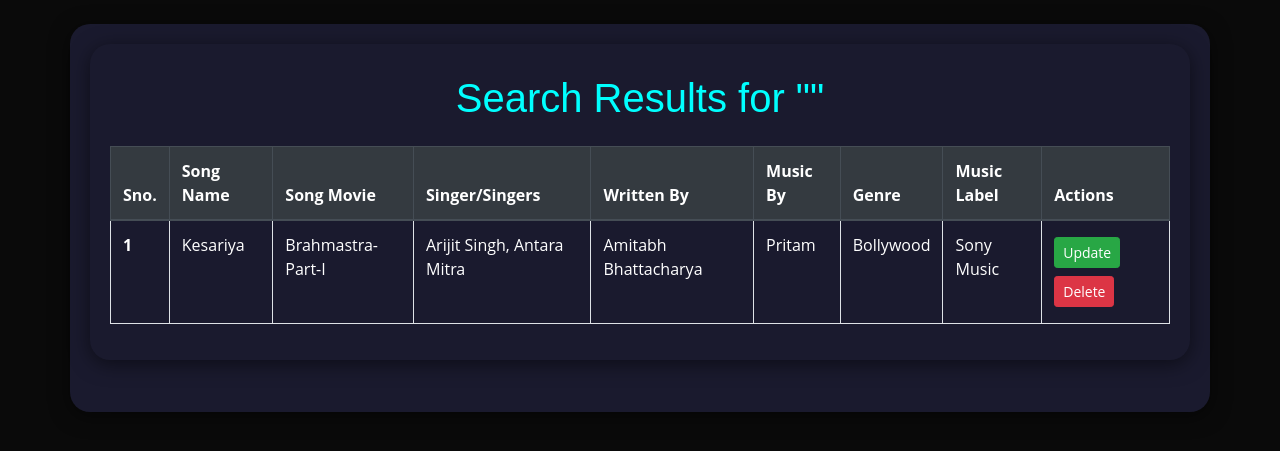
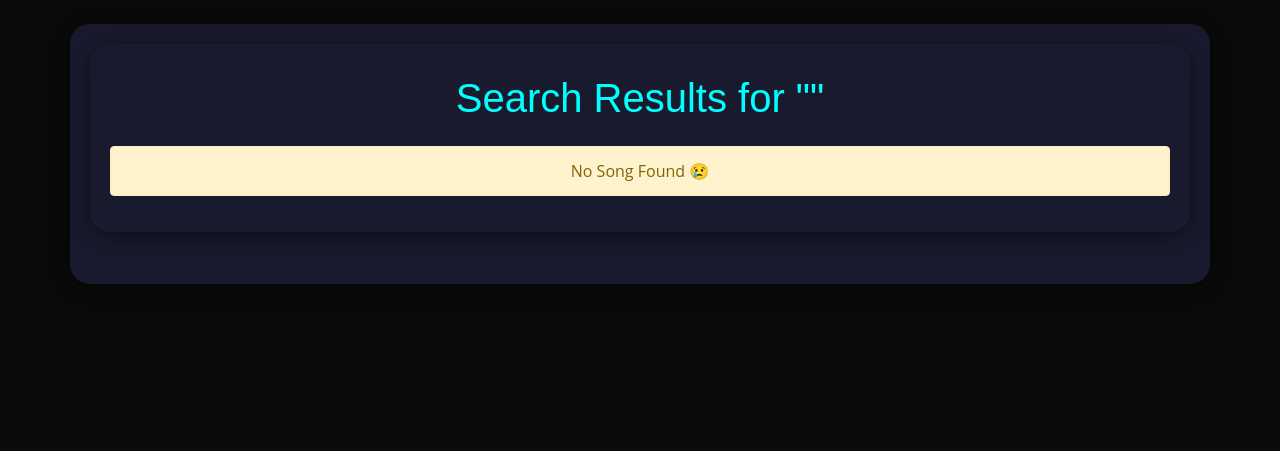
Before and after one commit to aamlan15/Music-Playlist-Manager, a Flask app: page /search in a window 1280 px wide. Shown: the part 59-510 px from the top of the page. Run offline with Flask 3, Linux system fonts and the light colour scheme.

Commit message:
Added with the changes

```diff
--- a/app.py
+++ b/app.py
@@ -1,48 +1,68 @@
-from flask import Flask,render_template,request,redirect
+from flask import Flask, render_template, request, redirect, session
 from flask_sqlalchemy import SQLAlchemy
-import sqlite3
+import uuid
+
 app = Flask(__name__)
+app.secret_key = 'your_secret_key'  # Set a strong secret key for sessions
 
-app.config['SQLALCHEMY_DATABASE_URI']="sqlite:///song.db"
-app.config['SQLALCHEMY_TRACK_MODIFICATIONS']=False
-db=SQLAlchemy(app)
+app.config['SQLALCHEMY_DATABASE_URI'] = "sqlite:///song.db"
+app.config['SQLALCHEMY_TRACK_MODIFICATIONS'] = False
+db = SQLAlchemy(app)
+
+# Assign user_id to every new session
+@app.before_request
+def assign_user():
+    if 'user_id' not in session:
+        session['user_id'] = str(uuid.uuid4())
 
 class Song(db.Model):
-    sno=db.Column(db.Integer, primary_key=True)
-    name=db.Column(db.String(100), nullable=False)
-    movie=db.Column(db.String(100), nullable=False)
-    artist=db.Column(db.String(100), nullable=False)
-    write=db.Column(db.String(100), nullable=False)
-    music=db.Column(db.String(100), nullable=False)
+    sno = db.Column(db.Integer, primary_key=True)
+    name = db.Column(db.String(100), nullable=False)
+    movie = db.Column(db.String(100), nullable=False)
+    artist = db.Column(db.String(100), nullable=False)
+    write = db.Column(db.String(100), nullable=False)
+    music = db.Column(db.String(100), nullable=False)
     genre = db.Column(db.String(100), nullable=False)
-    label=db.Column(db.String(100), nullable=False)
+    label = db.Column(db.String(100), nullable=False)
+    user_id = db.Column(db.String(100), nullable=False)  # 👈 Add user_id
 
     def __repr__(self):
         return f"{self.sno} - {self.name}"
 
-@app.route("/",methods=['GET','POST'])
+@app.route("/", methods=['GET', 'POST'])
 def home():
-    if request.method=="POST":
-        name=request.form['name']
-        movie=request.form['movie']
-        artist=request.form['artist']
-        write=request.form['write']
-        music=request.form['music']
-        genre=request.form['genre']
-        label=request.form['label']
-        song=Song(name=name,movie=movie,artist=artist,write=write,music=music,genre=genre,label=label)
+    if request.method == "POST":
+        name = request.form['name']
+        movie = request.form['movie']
+        artist = request.form['artist']
+        write = request.form['write']
+        music = request.form['music']
+        genre = request.form['genre']
+        label = request.form['label']
+        user_id = session['user_id']  # Get current user's ID
+
+        song = Song(
+            name=name,
+            movie=movie,
+            artist=artist,
+            write=write,
+            music=music,
+            genre=genre,
+            label=label,
+            user_id=user_id
+        )
         db.session.add(song)
         db.session.commit()
-    allsong=Song.query.all()
-    return render_template('index.html',allsong=allsong)
 
+    # Show only current user's songs
+    allsong = Song.query.filter_by(user_id=session['user_id']).all()
+    return render_template('index.html', allsong=allsong)
 
 @app.route('/search')
 def search():
     query = request.args.get('search', '').lower()
-
-    # Case-insensitive search using SQLAlchemy's ilike (for SQLite)
-    results = Song.query.filter(
+    user_id = session['user_id']
+    results = Song.query.filter_by(user_id=user_id).filter(
         Song.name.ilike(f'%{query}%') |
         Song.movie.ilike(f'%{query}%') |
         Song.artist.ilike(f'%{query}%') |
@@ -51,11 +71,7 @@ def search():
         Song.genre.ilike(f'%{query}%') |
         Song.label.ilike(f'%{query}%')
     ).all()
-
     return render_template('search.html', songs=results, query=query)
-
-    return render_template('search.html', songs=results, query=query)
-
 
 @app.route("/about")
 def About():
@@ -69,37 +85,32 @@ def Tech():
 def myview():
     return render_template('myview.html')
 
-@app.route("/update/<int:sno>",methods=['GET','POST'])
+@app.route("/update/<int:sno>", methods=['GET', 'POST'])
 def update(sno):
-    if request.method=="POST":
-        name=request.form['name']
-        movie=request.form['movie']
-        artist=request.form['artist']
-        write=request.form['write']
-        music=request.form['music']
-        genre=request.form['genre']
-        label=request.form['label']
-        song=Song.query.filter_by(sno=sno).first()
-        song.name=name
-        song.movie=movie
-        song.artist=artist
-        song.write=write
-        song.music=music
-        song.genre=genre
-        song.label=label
-        db.session.add(song)
+    song = Song.query.filter_by(sno=sno, user_id=session['user_id']).first()
+    if not song:
+        return redirect("/")
+
+    if request.method == "POST":
+        song.name = request.form['name']
+        song.movie = request.form['movie']
+        song.artist = request.form['artist']
+        song.write = request.form['write']
+        song.music = request.form['music']
+        song.genre = request.form['genre']
+        song.label = request.form['label']
         db.session.commit()
         return redirect("/")
 
-    song=Song.query.filter_by(sno=sno).first()
-    return render_template('update.html',song=song)
+    return render_template('update.html', song=song)
 
 @app.route("/delete/<int:sno>")
 def delete(sno):
-    song=Song.query.filter_by(sno=sno).first()
-    db.session.delete(song)
-    db.session.commit()
+    song = Song.query.filter_by(sno=sno, user_id=session['user_id']).first()
+    if song:
+        db.session.delete(song)
+        db.session.commit()
     return redirect("/")
 
-if __name__=="__main__":
+if __name__ == "__main__":
     app.run(debug=True)
--- a/templates/base.html
+++ b/templates/base.html
@@ -10,6 +10,7 @@
     <link rel="stylesheet" href="https://cdn.jsdelivr.net/npm/bootstrap@4.4.1/dist/css/bootstrap.min.css"
         integrity="sha384-Vkoo8x4CGsO3+Hhxv8T/Q5PaXtkKtu6ug5TOeNV6gBiFeWPGFN9MuhOf23Q9Ifjh" crossorigin="anonymous">
     <link rel="stylesheet" href="/static/style.css">
+
     <title>{% block title %}{% endblock title %} - Music Playlist Manager</title>
 </head>
 
--- a/templates/index.html
+++ b/templates/index.html
@@ -106,6 +106,7 @@
 </div>
 
 <!-- Scripts -->
+
 <script src="https://code.jquery.com/jquery-3.4.1.slim.min.js" crossorigin="anonymous"></script>
 <script src="https://cdn.jsdelivr.net/npm/popper.js@1.16.0/dist/umd/popper.min.js"
     crossorigin="anonymous"></script>
--- a/templates/search.html
+++ b/templates/search.html
@@ -1,58 +1,8 @@
-<!DOCTYPE html>
-<html>
-
-<head>
-    <!-- Required meta tags -->
-    <meta charset="utf-8">
-    <meta name="viewport" content="width=device-width, initial-scale=1, shrink-to-fit=no">
-
-    <!-- Bootstrap CSS -->
-    <link rel="stylesheet" href="https://cdn.jsdelivr.net/npm/bootstrap@4.4.1/dist/css/bootstrap.min.css"
-        integrity="sha384-Vkoo8x4CGsO3+Hhxv8T/Q5PaXtkKtu6ug5TOeNV6gBiFeWPGFN9MuhOf23Q9Ifjh" crossorigin="anonymous">
-    <link rel="stylesheet" href="/static/style.css">
-
-    <title>{% block title %}Search Results{% endblock title %} - Music Playlist Manager</title>
-</head>
-
-<body>
-
-    <!-- Navbar -->
-   <nav class="navbar navbar-expand-lg navbar-dark" style="background-color: transparent;">
-    <a class="navbar-brand" href="/"><strong>🎵 Music Playlist Manager</strong></a>
-    <button class="navbar-toggler" type="button" data-toggle="collapse" data-target="#navbarNav"
-        aria-controls="navbarNav" aria-expanded="false" aria-label="Toggle navigation">
-        <span class="navbar-toggler-icon"></span>
-    </button>
-
-    <div class="collapse navbar-collapse" id="navbarNav">
-        <ul class="navbar-nav">
-            <li class="nav-item active">
-                <a class="nav-link" href="/">Home <span class="sr-only">(current)</span></a>
-            </li>
-            <li class="nav-item">
-                <a class="nav-link" href="/about">About</a>
-            </li>
-            <li class="nav-item">
-                <a class="nav-link" href="/myviews">My Views</a>
-            </li>
-            <li class="nav-item">
-                <a class="nav-link" href="/techused">Technologies Used</a>
-            </li>
-        </ul>
-
-        <!-- Search form aligned to the right -->
-        <form class="form-inline ml-auto" method="get" action="/search">
-            <input class="form-control mr-sm-2" type="search" name="search" placeholder="Search The Song" required>
-            <button class="btn btn-primary my-2 my-sm-0" type="submit">Search</button>
-        </form>
-    </div>
-</nav>
-
-    <!-- Unified Box: Search + Heading + Results -->
+{% extends 'base.html' %}
+{% block title %}Search Results{% endblock title %}
+{% block body %}
 <div class="container mt-4">
     <div class="content-box">
-
-
         <h1 class="search-heading text-center mb-4">Search Results for "{{ query }}"</h1>
 
         {% if songs %}
@@ -60,15 +10,15 @@
             <table class="table table-bordered table-hover">
                 <thead class="thead-dark">
                     <tr>
-                            <th scope="col">Sno.</th>
-                            <th scope="col">Song Name</th>
-                            <th scope="col">Song Movie</th>
-                            <th scope="col">Singer/Singers</th>
-                            <th scope="col">Written By</th>
-                            <th scope="col">Music By</th>
-                            <th scope="col">Genre</th>
-                            <th scope="col">Music Label</th>
-                            <th scope="col">Actions</th>
+                        <th>Sno.</th>
+                        <th>Song Name</th>
+                        <th>Song Movie</th>
+                        <th>Singer/Singers</th>
+                        <th>Written By</th>
+                        <th>Music By</th>
+                        <th>Genre</th>
+                        <th>Music Label</th>
+                        <th>Actions</th>
                     </tr>
                 </thead>
                 <tbody>
@@ -98,8 +48,4 @@
         {% endif %}
     </div>
 </div>
-
-    <script src="/static/script.js"></script>
-</body>
-
-</html>
+{% endblock body %}
```
Also changed, not shown: instance/song.db, song.db (deleted). Lines whose indentation alone changed are shown as unchanged.
